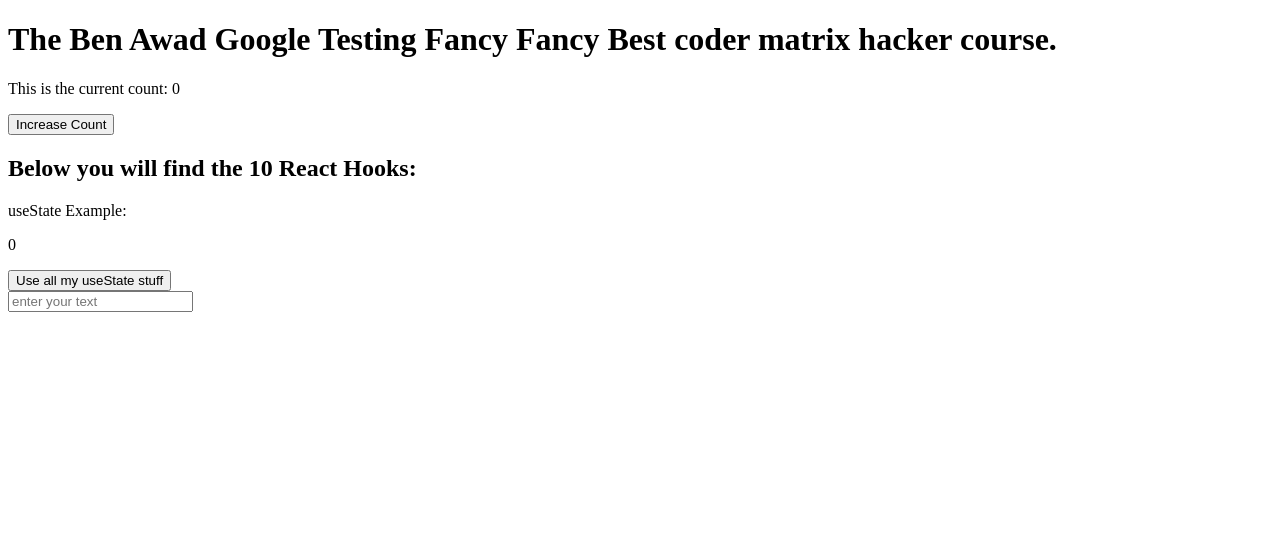
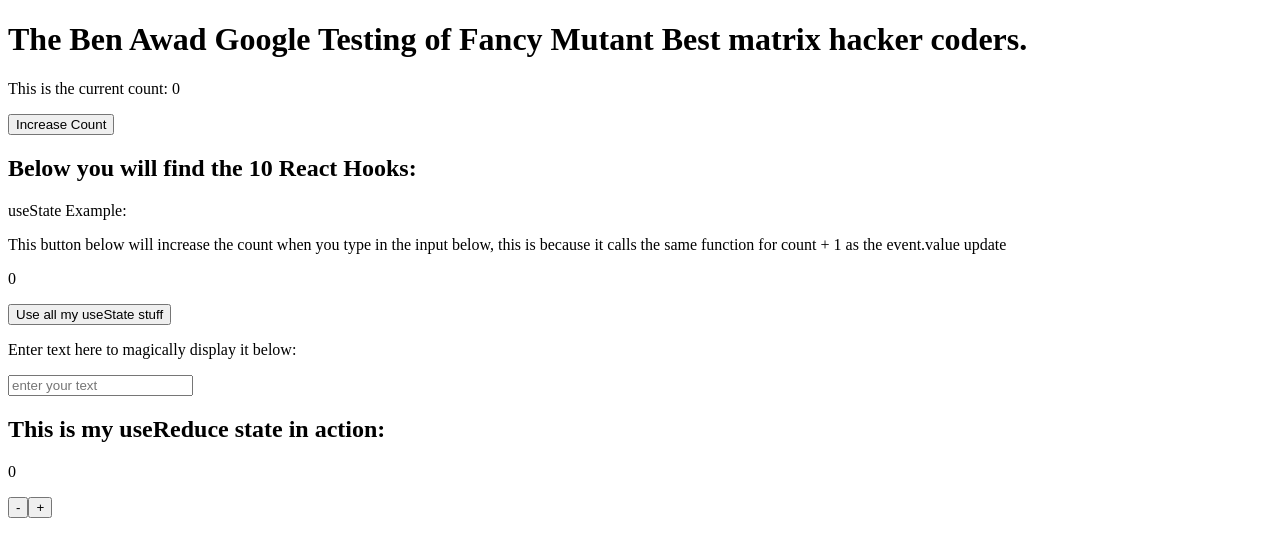
Before and after one commit to Iancahn/codingtest, a React (Create React App) app: page / in a window 1280 px wide. Shown: the top 556 px of the page. Built offline with nearby package versions, Linux system fonts and the light colour scheme.

Commit message:
useReducer working
I kind of like this

```diff
--- a/src/App.js
+++ b/src/App.js
@@ -5,16 +5,20 @@
 // import Fetch from './components/Fetch';
 // The 10 Hooks
 import StateOfUse from './components/StateOfUse';
+// import StateOfEffect from './components/StateOfEffect';
+import StateOfReducer from './components/StateOfReducer';
 
 function App() {
   return (
     <div className="App">
-      <h1>The Ben Awad Google Testing Fancy Fancy Best coder matrix hacker course.</h1>
+      <h1>The Ben Awad Google Testing of Fancy Mutant Best matrix hacker coders.</h1>
       <Counter />
       {/* <Fetch /> */}
       <h2>Below you will find the 10 React Hooks:</h2>
       <p>useState Example:</p>
       <StateOfUse />
+      {/* <StateOfEffect /> */}
+      <StateOfReducer />
     </div>
   );
 }
--- /dev/null
+++ b/src/components/StateOfEffect.jsx
@@ -0,0 +1,11 @@
+// import React, { useEffect } from 'react';
+
+// function StateOfEffect() {
+//     return (
+//         <div>
+
+//         </div>
+//     )
+// }
+
+// export default StateOfEffect;
--- /dev/null
+++ b/src/components/StateOfReducer.jsx
@@ -0,0 +1,28 @@
+import React, { useReducer } from 'react';
+
+const initialState = { count: 0 };
+
+const reducer = (state, action) => {
+    switch (action.type) {
+        case "INCREASE":
+            return { count: state.count + 1 };
+        case "DECREASE":
+            return { count: state.count - 1 };
+        default:
+            throw new Error();
+    }
+}
+
+function StateOfReducer() {
+    const [state, dispatch] = useReducer(reducer, initialState);
+    return (
+        <div>
+            <h2>This is my useReduce state in action:</h2>
+            <p>{state.count}</p>
+            <button onClick={() => dispatch({ type: 'DECREASE' })}>-</button>
+            <button onClick={() => dispatch({ type: 'INCREASE' })}>+</button>
+        </div>
+    );
+}
+
+export default StateOfReducer;
--- a/src/components/StateOfUse.jsx
+++ b/src/components/StateOfUse.jsx
@@ -20,12 +20,12 @@
         // Or you can call in a function
         <div>
             <div>
+                <p>This button below will increase the count when you type in the input below, this is because it calls the same function for count + 1 as the event.value update</p>
                 <p>{Size}</p>
-
                 <button onClick={IncreaseFunction}>Use all my useState stuff</button>
-
             </div>
             <div>
+                <p>Enter text here to magically display it below:</p>
                 <input placeholder='enter your text' onChange={IncreaseFunction}></input>
                 <p>{inputValue}</p>
             </div>
```
